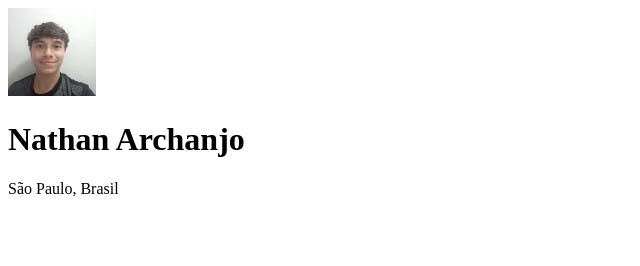
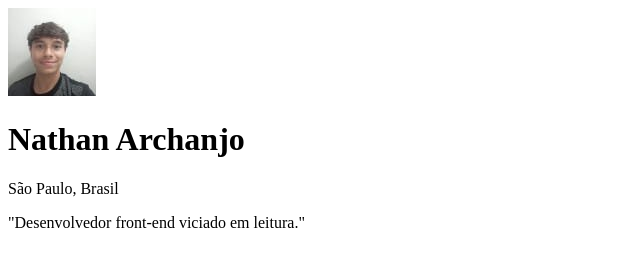
Before and after one commit to NathanArchanjo12ta/meus-links, a plain HTML site: page index.html in a window 1280 px wide. Shown: the whole page, without its empty margins (0-640 px from the left). Drawn offline with Linux system fonts and the light colour scheme.

Commit message:
término do desenvolvimento html

```diff
--- a/index.html
+++ b/index.html
@@ -11,6 +11,9 @@
       <h1>Nathan Archanjo</h1>
       <p>São Paulo, Brasil</p>
 
+
+      <p>"Desenvolvedor front-end viciado em leitura."</p>
+
   </div>
 </body>
 </html>
```
